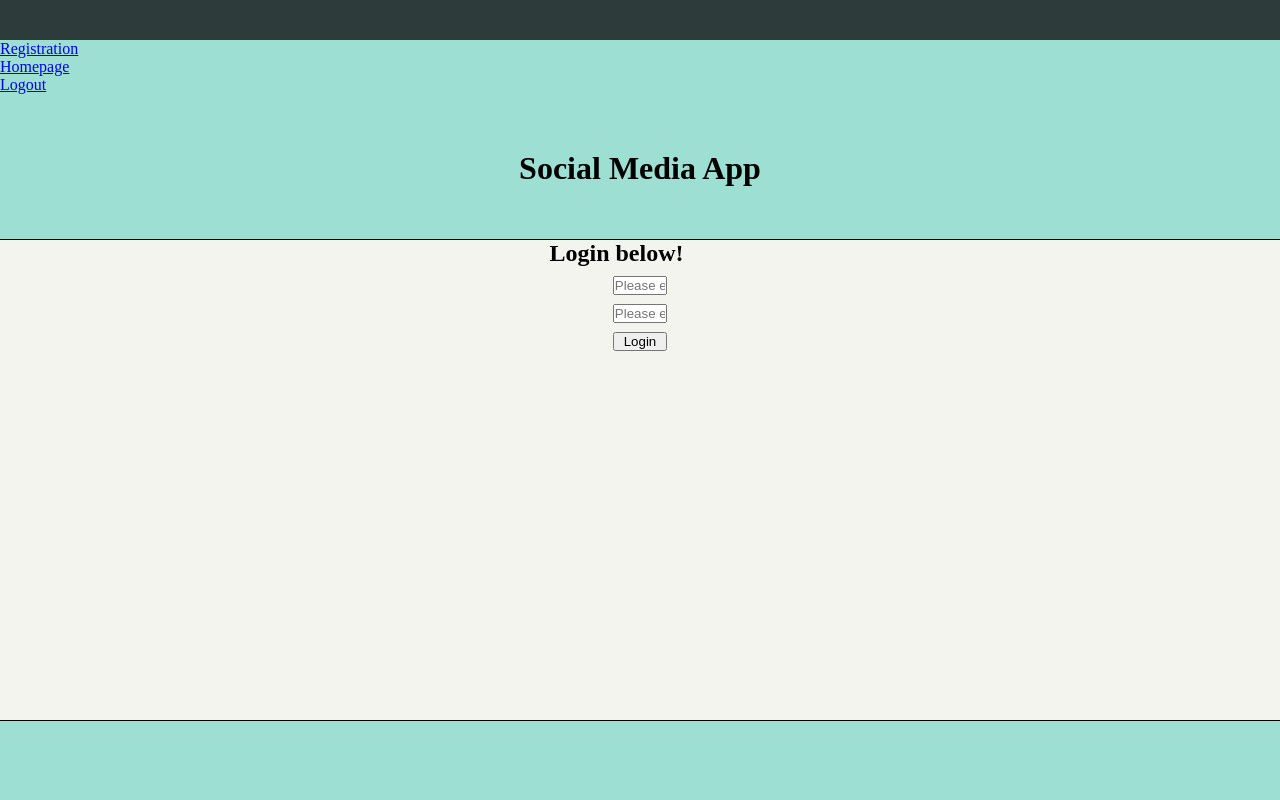
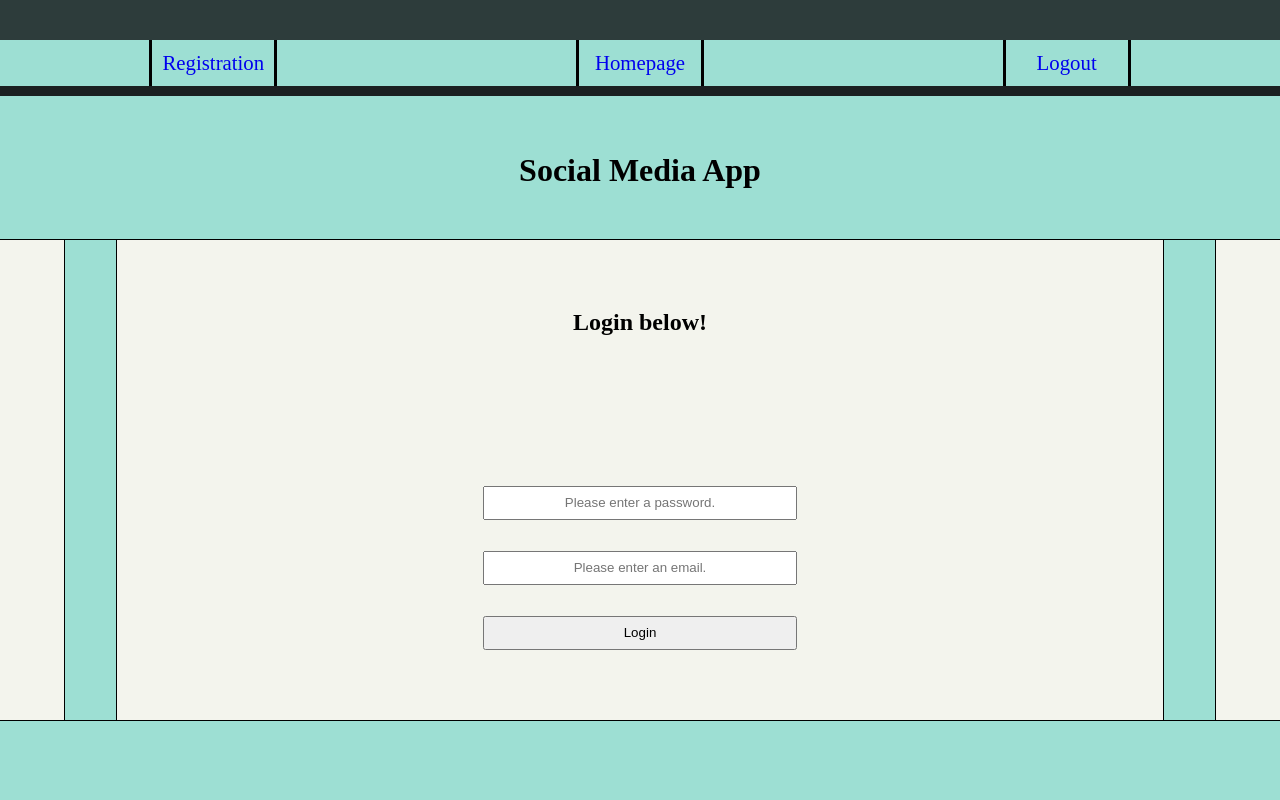
Before and after one commit to andrewM202/social-media-app, a Flask app: page /login in a window 1280 px wide. Run offline with Flask 2, Linux system fonts and the light colour scheme; parts of the project's set-up code (start-up, migrations or seed data) failed here and were passed over.

Commit message:
Moved login css to main css

```diff
--- a/flaskr/static/css/styles.css
+++ b/flaskr/static/css/styles.css
@@ -26,7 +26,7 @@ header .black-bar {
     opacity: 85%;
 }
 
-header .nav-bar {
+header nav {
     height: 7vh;
     width: 100vw;
     background: #9ddfd3;
@@ -35,11 +35,11 @@ header .nav-bar {
     justify-content: space-around;
 }
 
-header .nav-bar a {
+header nav a {
     text-decoration: none;
 }
 
-header .nav-bar div {
+header nav div {
     height: 100%;
     width: 10vw;
     display: flex;
@@ -104,7 +104,7 @@ main .news div {
 
 /* Below is main CSS for registration.html */
 
-main .registration {
+main .registration, main .login {
     height: 60vh;
     width: 90%;
     display: flex;
@@ -125,7 +125,8 @@ main .blue-stripe {
     flex-direction: column;
 }
 
-.register-info {
+.register-info,
+.login-info {
     height: 30%;
     width: 100%;
     background: #;
@@ -135,8 +136,9 @@ main .blue-stripe {
     align-items: center;
 }
 
-.register-info h2 {
-    padding-top: 3%;
+.register-info h2,
+.login-info h2 {
+    padding-top: 2%;
 }
 
 form {
@@ -151,7 +153,7 @@ form {
 
 form input {
     text-align: center;
-    margin-top: 5%;
+    margin-top: 3%;
     width: 30%;
     height: 10%;
 }
```
